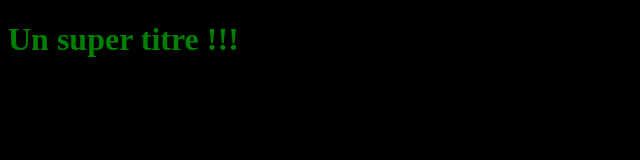
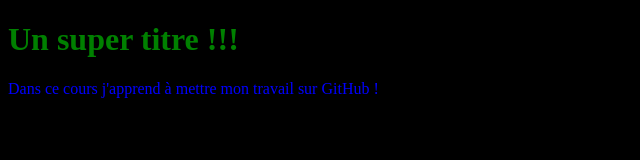
Before and after one commit to BRIVAL-M/OpenclassroomsProject, a plain HTML site: page index.html in a window 1280 px wide. Shown: the whole page, without its empty margins (0-640 px from the left). Drawn offline with Linux system fonts and the light colour scheme.

Commit message:
Ajout d'un paragraphe

```diff
--- a/index.html
+++ b/index.html
@@ -7,6 +7,7 @@
 </head>
 <body>
 	<h1>Un super titre !!!</h1>
+	<p style="color: blue;">Dans ce cours j'apprend à mettre mon travail sur GitHub !</p>
 
 </body>
 </html>
```
